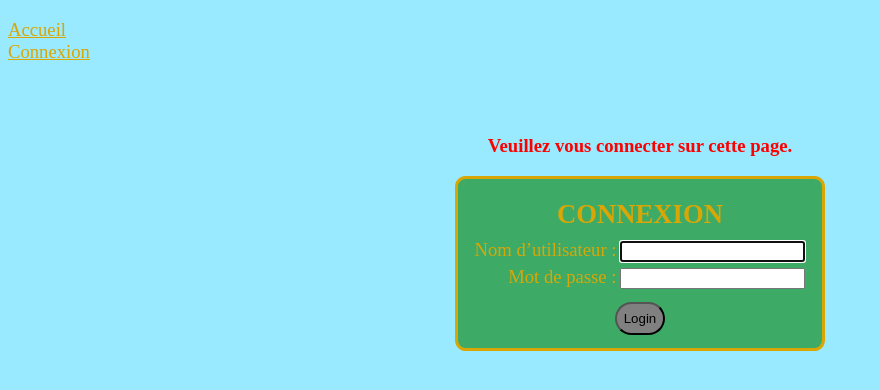
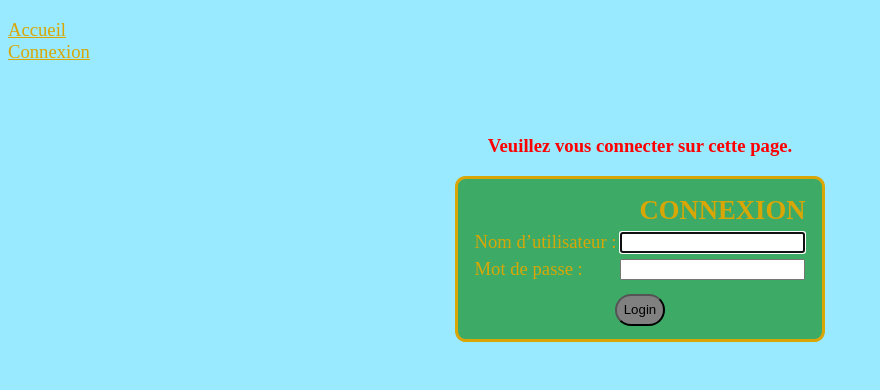
Before and after one commit to MathieuROCANCOURT/Skill-sharing-website, a Django app: a page that uses skill_sharing/templates/base.html in a window 1280 px wide. Shown: the top 390 px of the page, without its empty margins (0-880 px from the left). Run offline with Django 5.2, Linux system fonts and the light colour scheme.

Commit message:
style: Modify form style.

```diff
--- a/skill_sharing/static/skill_sharing/style.css
+++ b/skill_sharing/static/skill_sharing/style.css
@@ -31,12 +31,16 @@ form {
     background-color: rgb(0 128 0 / 0.6);
 }
 
-table th {
+table thead {
     padding: 4pt;
     font-size: 20pt;
 }
 
 table td {
+    text-align: left;
+}
+
+table th {
     text-align: right;
 }
 
```
